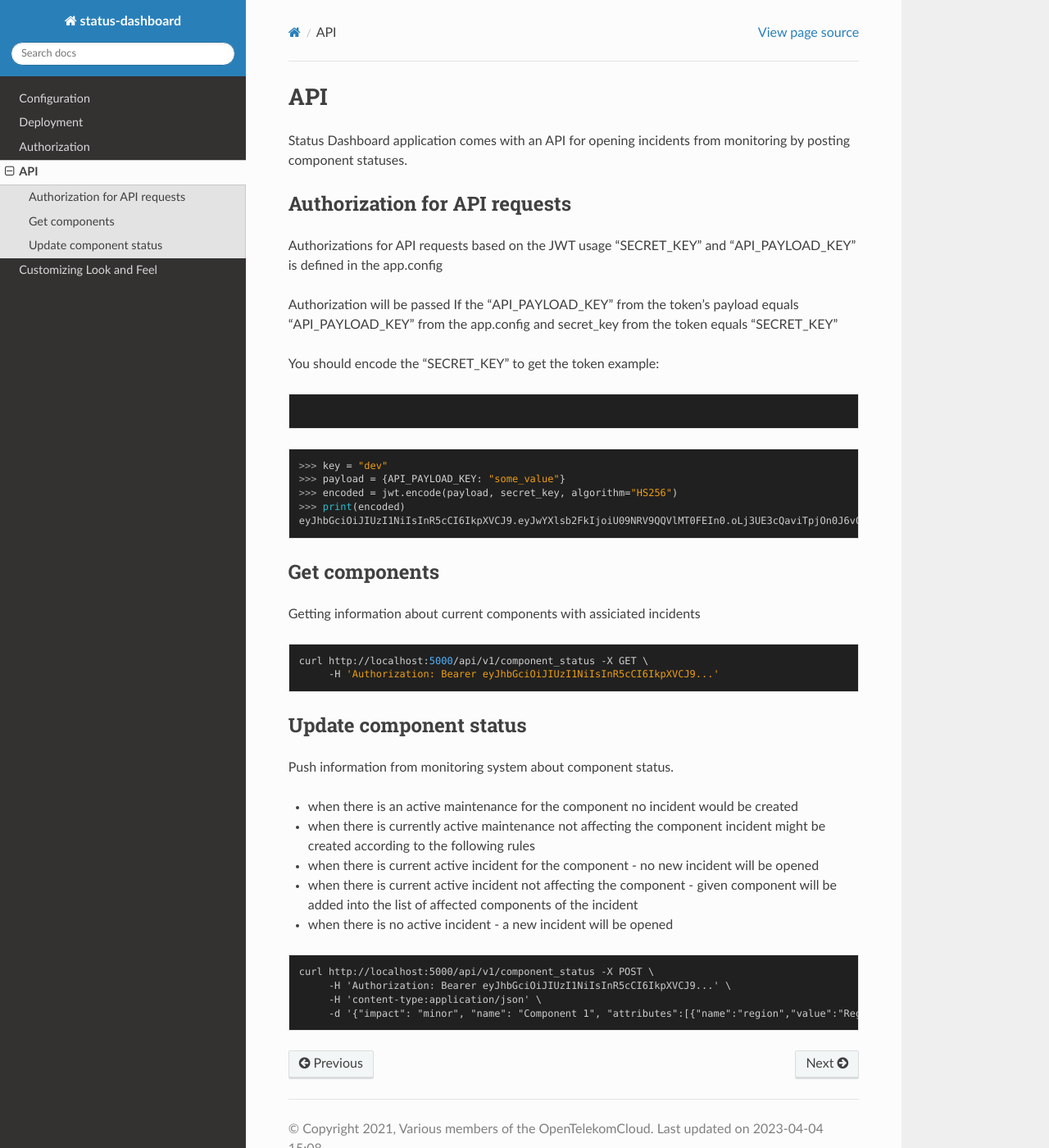
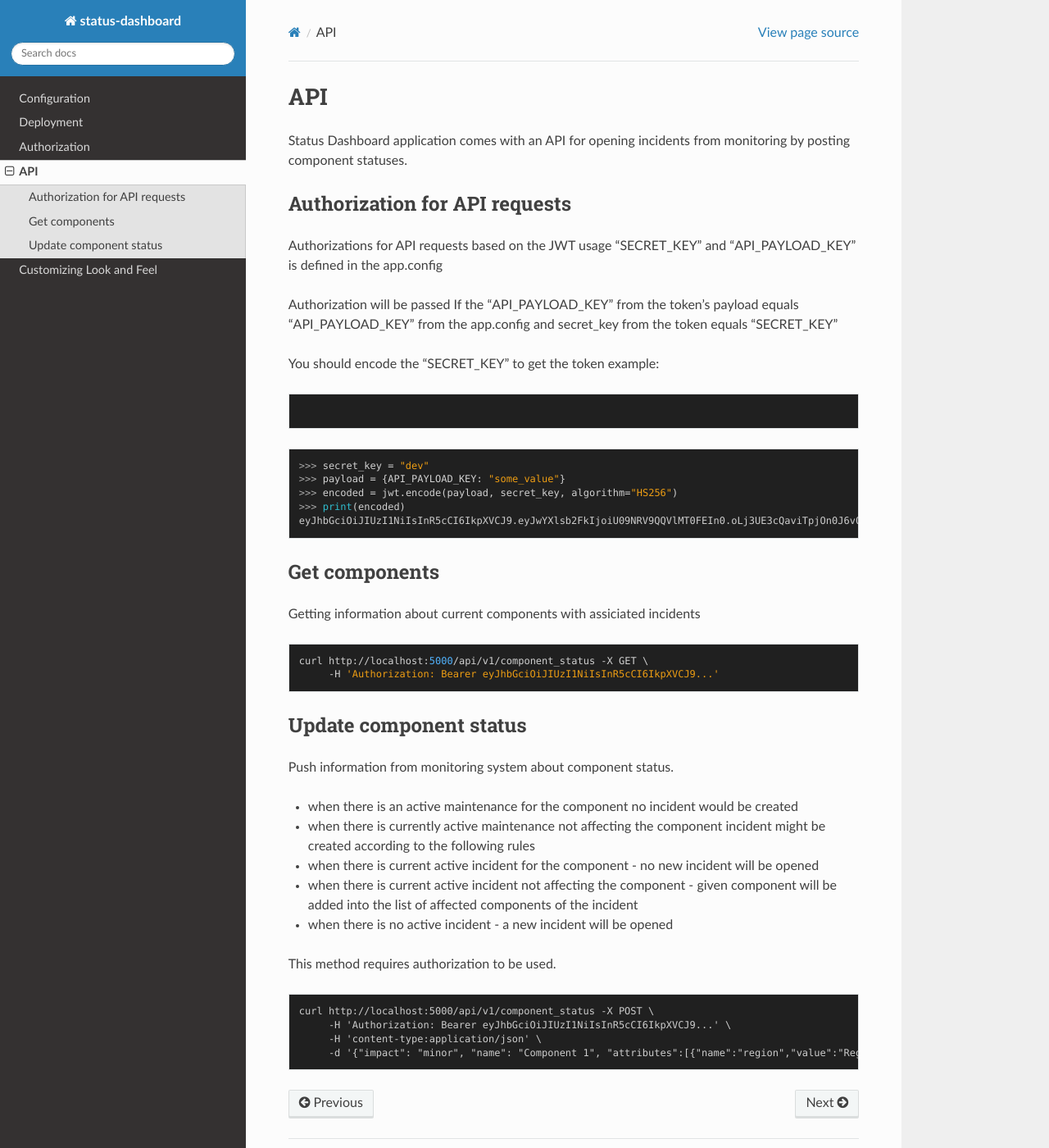
Before and after one commit to stackmon/status-dashboard, a Sphinx documentation site: the page built from doc/source/api.rst, in a window 1280 px wide and 1400 px high. Shown: the whole window at 82% size. Built offline with Sphinx 7.4.7 and the Read the Docs theme 2.0.0, drawn with Linux system fonts in a browser that asks for light colours.

Commit message:
few minor fixes

```diff
--- a/doc/source/api.rst
+++ b/doc/source/api.rst
@@ -20,7 +20,7 @@ example:
 
 .. code-block:: python3
 
->>> key = "dev"
+>>> secret_key = "dev"
 >>> payload = {API_PAYLOAD_KEY: "some_value"}
 >>> encoded = jwt.encode(payload, secret_key, algorithm="HS256")
 >>> print(encoded)
@@ -57,6 +57,8 @@ Push information from monitoring system about component status.
 
 - when there is no active incident - a new incident will be opened
 
+This method requires authorization to be used.
+
 .. code-block:: console
 
    curl http://localhost:5000/api/v1/component_status -X POST \
```
Also changed, not shown: 1 other file.
